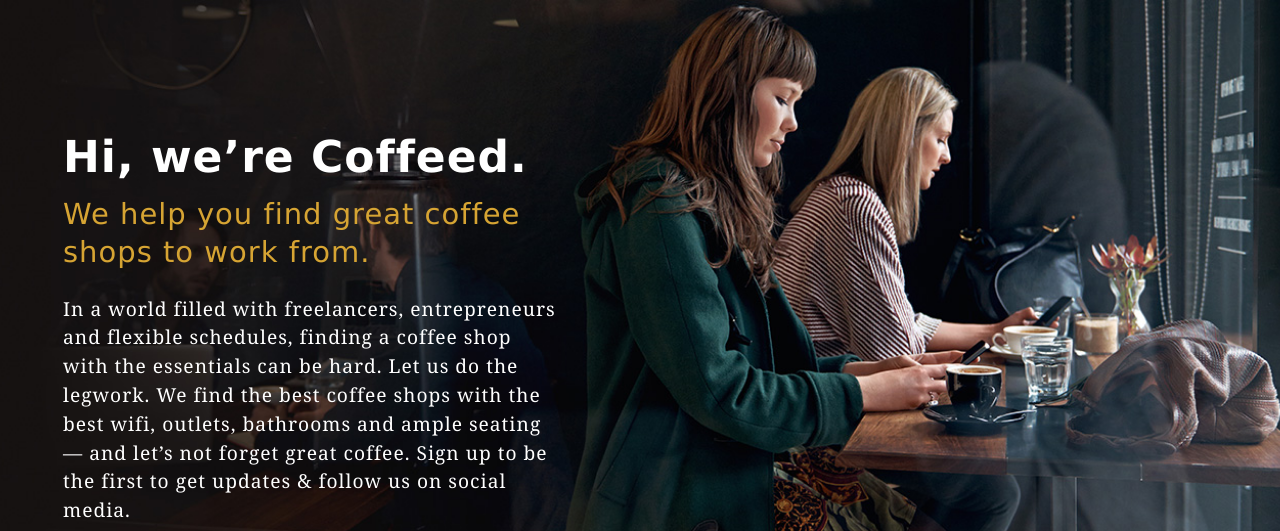
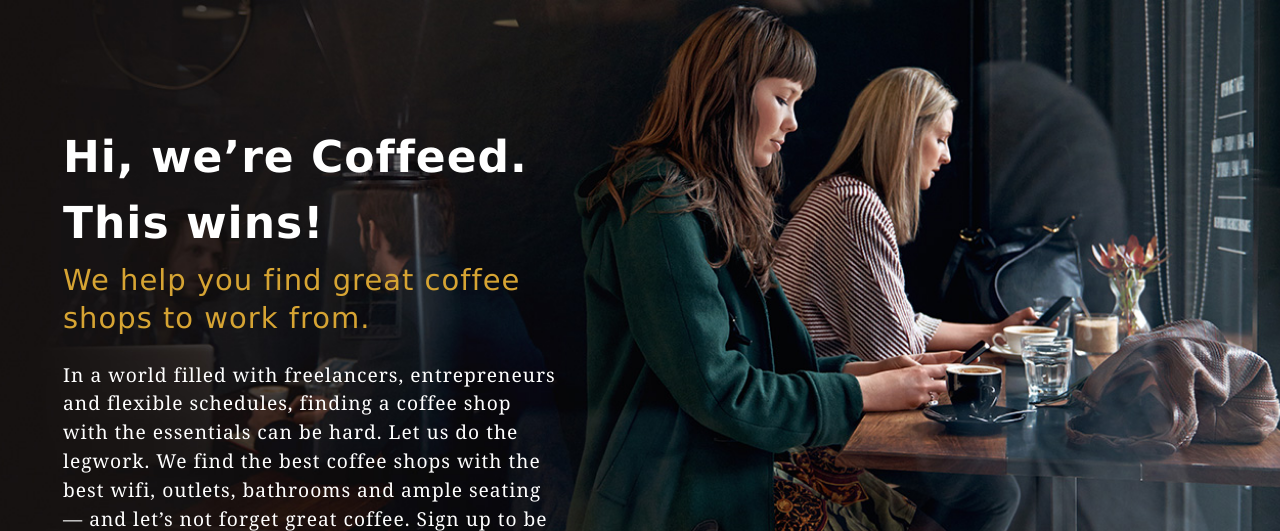
Before and after one commit to AWillForAWay/Coffeed, a Django app: page / in a window 1280 px wide. Shown: the top 531 px of the page. Run offline with Django 3.2, Linux system fonts and the light colour scheme.

Commit message:
First commit! Added templates and static files.

```diff
--- a/templates/index.html
+++ b/templates/index.html
@@ -14,7 +14,7 @@
 		<div class="container">
 			<!-- START HERE -->
 
-			<h1>Hi, we’re Coffeed.</h1>
+			<h1>Hi, we’re Coffeed. This wins!</h1>
 			<h2>We help you find great coffee shops to work from.</h2>
 
 			<p>In a world filled with freelancers, entrepreneurs and flexible schedules, finding a coffee shop with the essentials can be hard. Let us do the legwork. We find the best coffee shops with the best wifi, outlets, bathrooms and ample seating — and let’s not forget great coffee. Sign up to be the first to get updates &amp; follow us on social media.</p>
```
